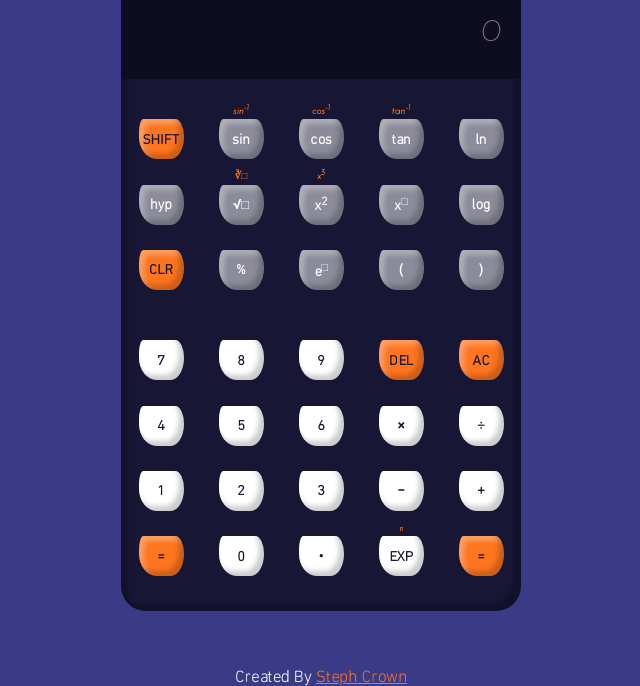
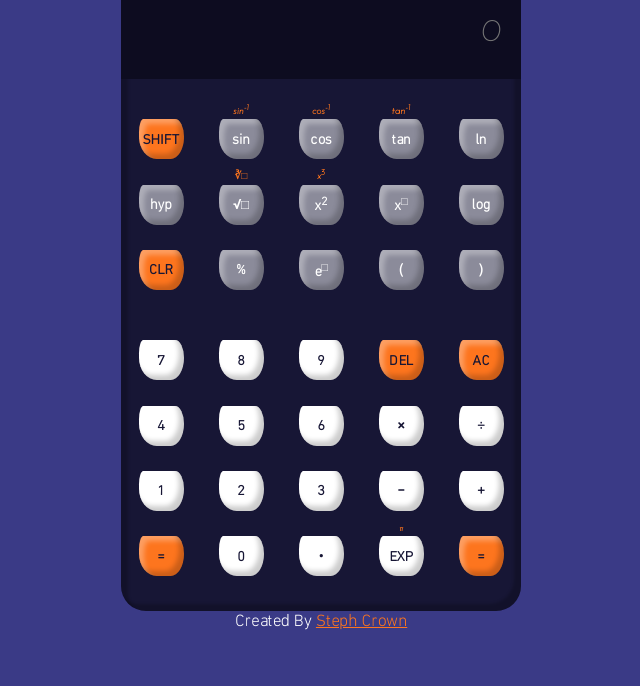
Before and after one commit to Steph-crown/calculator, a plain HTML site: page index.html in a window 1280 px wide. Shown: the part 114-800 px from the top of the page, without its empty margins (319-959 px from the left). Drawn offline with Linux system fonts and the light colour scheme.

Commit message:
Update style.css

```diff
--- a/style.css
+++ b/style.css
@@ -40,7 +40,7 @@ button:active {box-shadow:0 0}
 @font-face {font-family:text2;src:url(JosefinLight.ttf);}
 footer{
   font-family:text1; position:relative;
-  text-align:center;margin-top:20px;}
+  text-align:center;margin-top:20px;z-index:-5;}
   footer a{color: var(--yel);}
 @media (min-aspect-ratio :4/3) {
   section {position:relative;}body {padding:20px 0;}
@@ -51,7 +51,7 @@ footer{
 @media (min-height:610px) {
   footer {
     bottom:0;left:0;right:0;
-    margin:auto;position:absolute;
+    margin:auto;position:relative;
     }
   section{position:relative;}
 }
```
